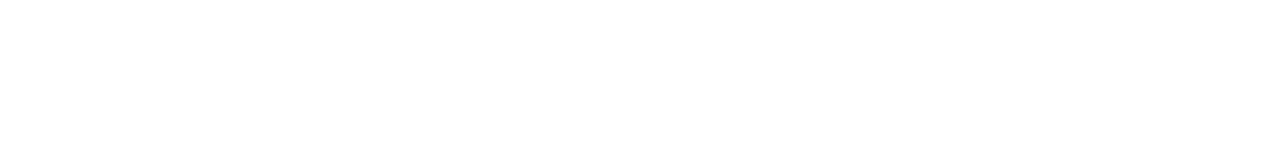
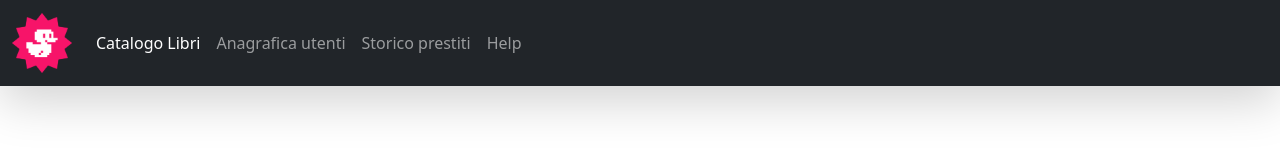
Before and after one commit to Iara1996/html-css-bootstrap-dashboard, a plain HTML site: page index.html in a window 1280 px wide. Drawn offline with nearby package versions, Linux system fonts and the light colour scheme.

Commit message:
Add header

```diff
--- a/index.html
+++ b/index.html
@@ -8,6 +8,52 @@
     <title>Dashboard Bootstrap</title>
 </head>
 <body>
+    <header id="site_header">
+        <nav
+            class="navbar navbar-expand-lg navbar-dark bg-dark shadow-lg"
+        >
+            <div class="container-fluid">
+                <a class="navbar-brand" href="/">
+                    <img width="60px" src="./img/duck.png" alt="logo">
+                </a>
+                <button
+                    class="navbar-toggler d-lg-none"
+                    type="button"
+                    data-bs-toggle="collapse"
+                    data-bs-target="#mainNav"
+                    aria-controls="mainNav"
+                    aria-expanded="false"
+                    aria-label="Toggle navigation"
+                >
+                    <span class="navbar-toggler-icon"></span>
+                </button>
+                <div class="collapse navbar-collapse" id="mainNav">
+                    <ul class="navbar-nav me-auto mt-2 mt-lg-0">
+                        <li class="nav-item">
+                            <a class="nav-link active" href="#" aria-current="page"
+                                >Catalogo Libri
+                                <span class="visually-hidden">(current)</span></a
+                            >
+                        </li>
+                        <li class="nav-item">
+                            <a class="nav-link" href="#">Anagrafica utenti</a>
+                        </li>
+                        <li class="nav-item">
+                            <a class="nav-link" href="#">Storico prestiti</a>
+                        </li>
+                        <li class="nav-item">
+                            <a class="nav-link" href="#">Help</a>
+                        </li>
+                    </ul>
+                </div>
+            </div>
+        </nav>
+
+
+    </header>
+    <main id="site_main">
+
+    </main>
 
 
 
```
